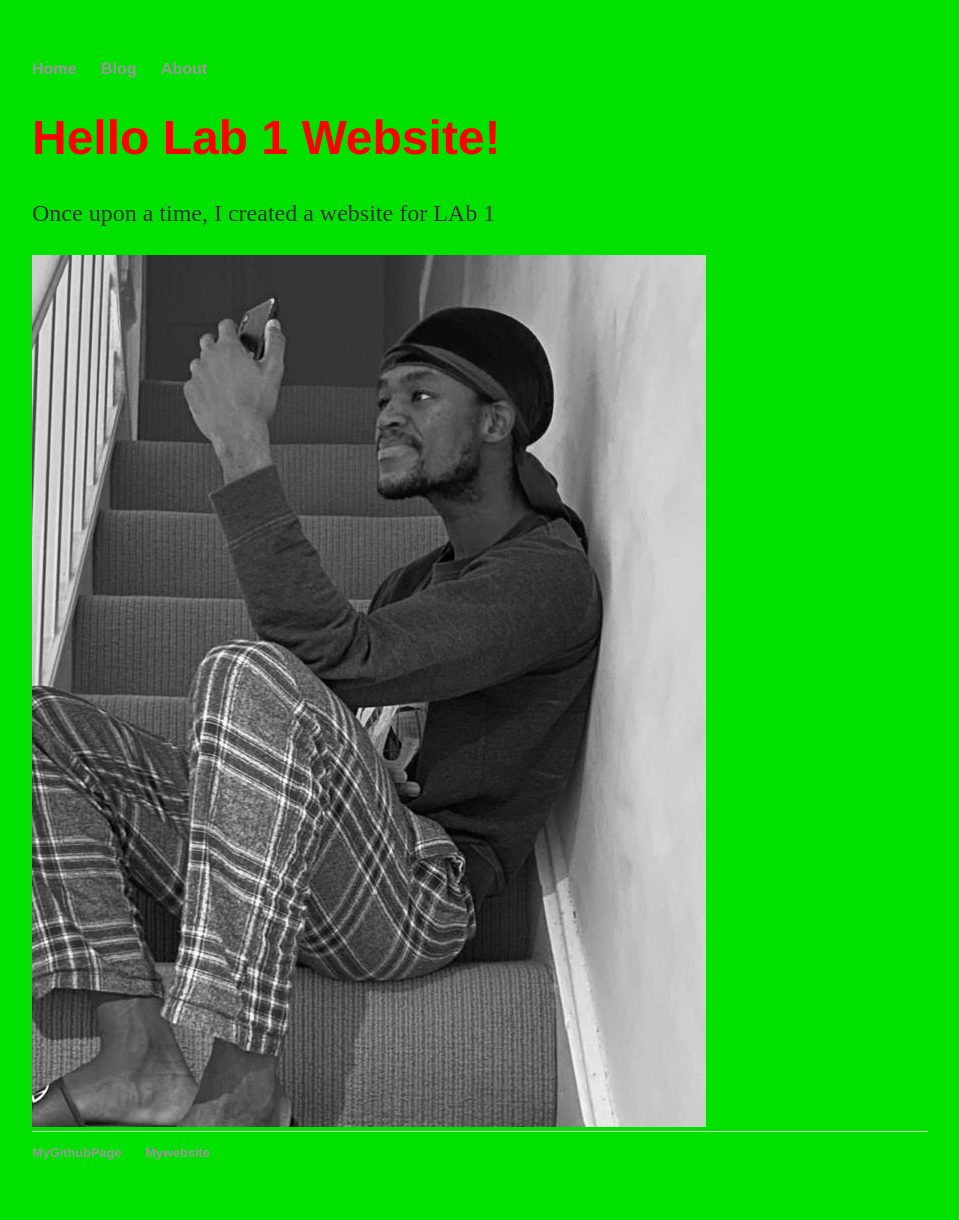
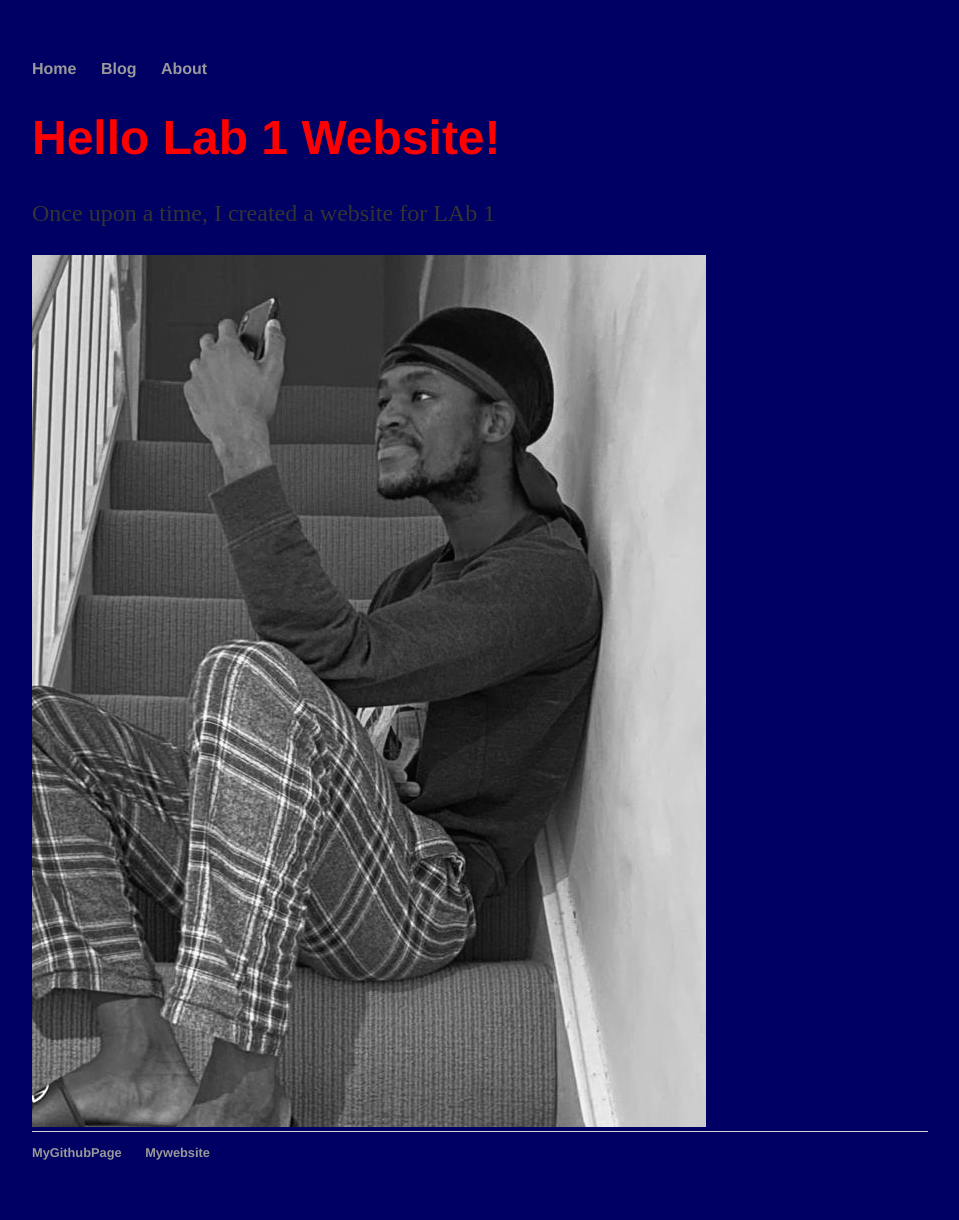
Before and after one commit to KagoPrezRantsho/KagoPrezRantsho.github.io, a Jekyll site: the page built from index.html, in a window 1280 px wide. Shown: the whole page, without its empty margins (160-1119 px from the left). Built offline with Jekyll 4.4.1, drawn with Linux system fonts in a browser that asks for light colours.

Commit message:
Update main.css

```diff
--- a/css/main.css
+++ b/css/main.css
@@ -5,7 +5,7 @@ body {
 
 }
 html{
-  background-color:rgb(0,225,0);
+  background-color:rgb(0, 0, 100);
 }
 h1 {
   font-size: 3em;
```
